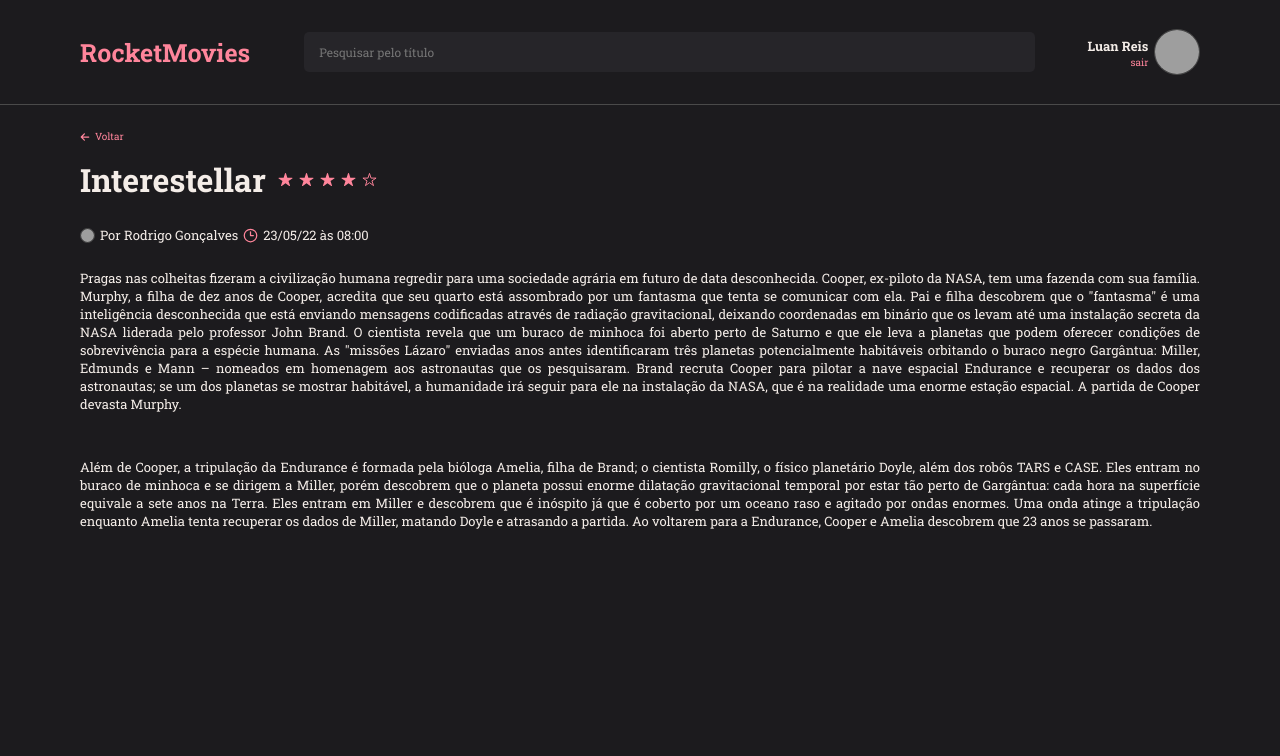
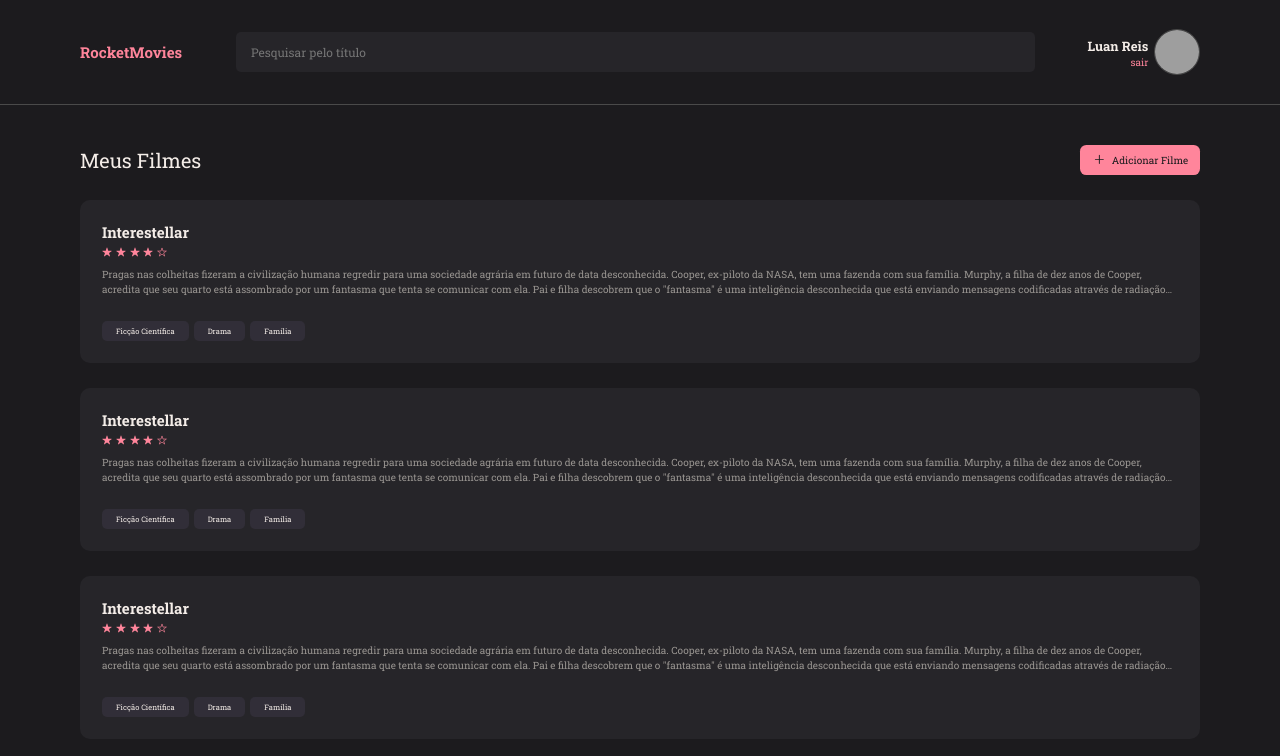
Before and after one commit to lreiss7/rocket_movies, a React (Vite) app: page / in a window 1280 px wide. Shown: the top 756 px of the page. Built offline with nearby package versions, Linux system fonts and the light colour scheme; grey boxes are pictures that could not be loaded.

Commit message:
home page finished

```diff
--- a/src/components/Button/index.jsx
+++ b/src/components/Button/index.jsx
@@ -1,14 +1,17 @@
-import PropTypes from 'prop-types';
-import { Container } from './styles';
+import PropTypes from "prop-types";
+import { Container } from "./styles";
 
-export function Button({ title, loading = false, ...rest }) {
+export function Button({ title, loading = false, children, ...rest }) {
   return (
-    <Container
-      type="button"
-      disabled={loading}
-      {...rest}
-    >
-      { loading ? 'Carregando...' : title }
+    <Container type="button" disabled={loading} {...rest}>
+      {loading ? (
+        "Carregando..."
+      ) : (
+        <>
+          {children && <span>{children}</span>} {/* Renderiza o ícone */}
+          {title}
+        </>
+      )}
     </Container>
   );
 }
--- a/src/components/Button/styles.js
+++ b/src/components/Button/styles.js
@@ -1,18 +1,32 @@
 import styled from "styled-components";
 
 export const Container = styled.button`
+  display: flex;
+  align-items: center;
+  justify-content: center;
+
   width: 100%;
+  height: 56px;
+
   background-color: ${({ theme }) => theme.COLORS.ROSE};
   color: ${({ theme }) => theme.COLORS.BLACK};
+  border: 0;
+  border-radius: 6.3px;
+  font-weight: 400;
+  cursor: pointer;
 
-  height: 56px;
-  border: 0;
-  padding: 0 16px;
-  margin-top: 16px;
-  border-radius: 10px;
-  font-weight: 400;
+  span {
+    display: flex;
+    align-items: center;
+  }
 
   &:disabled {
     opacity: 0.5;
+    cursor: not-allowed;
+  }
+
+  &:hover {
+    background-color: ${({ theme }) => theme.COLORS.ROSE_100};
+    transition: transform 0.2s, background-color 0.2s, color 0.2s;
   }
 `;
--- a/src/components/Header/styles.js
+++ b/src/components/Header/styles.js
@@ -35,7 +35,7 @@
 
 
   >h1 {
-    font-size: 2.5rem;
+    font-size: 1.5rem;
     font-weight: 700;
     color: ${({ theme }) => theme.COLORS.ROSE};
     margin-right: 1.4rem;
--- a/src/components/Tag/index.jsx
+++ b/src/components/Tag/index.jsx
@@ -1,9 +1,9 @@
 import PropTypes from 'prop-types';
 import { Container } from './styles';
 
-export function Tag( { title }) {
+export function Tag( { title, ...rest }) {
   return (
-    <Container>
+    <Container {...rest}>
       {title}
     </Container>
   );
--- a/src/components/Tag/styles.js
+++ b/src/components/Tag/styles.js
@@ -1,10 +1,10 @@
 import styled from 'styled-components';
 
 export const Container = styled.span`
-  font-size: 1.2rem;
+  font-size: 0.75rem;
   padding: .5rem 1.4rem;
   border-radius: .5rem;
-  margin-right: .6rem;
+  margin-right: .5rem;
   color: ${({ theme }) => theme.COLORS.WHITE};
   background-color: ${({ theme }) => theme.COLORS.BACKGROUND_800};
 `;
--- a/src/main.jsx
+++ b/src/main.jsx
@@ -1,16 +1,16 @@
-import React from 'react';
-import ReactDOM from 'react-dom/client';
-import { ThemeProvider } from 'styled-components';
-import GlobalStyles from './styles/global';
-import theme from './styles/theme';
+import React from "react";
+import ReactDOM from "react-dom/client";
+import { ThemeProvider } from "styled-components";
+import GlobalStyles from "./styles/global";
+import theme from "./styles/theme";
 
-import { Details } from './pages/Datails';
+import { Home } from "./pages/Home";
 
-ReactDOM.createRoot(document.getElementById('root')).render(
+ReactDOM.createRoot(document.getElementById("root")).render(
   <React.StrictMode>
     <ThemeProvider theme={theme}>
       <GlobalStyles />
-      <Details />
+      <Home />
     </ThemeProvider>
-  </React.StrictMode>,
+  </React.StrictMode>
 );
--- a/src/pages/Home/index.jsx
+++ b/src/pages/Home/index.jsx
@@ -1 +1,124 @@
-import { Container, Brand, Menu, Search, Content, NewNota} from './styles';
+import { GoPlus } from "react-icons/go";
+
+import { Container, Content } from "./styles";
+import { Header } from "../../components/Header";
+import { Button } from "../../components/Button";
+import { Note } from "../../components/Note";
+
+export function Home() {
+  return (
+    <Container>
+      <Header />
+
+      <Content>
+        <header>
+          <h1>Meus Filmes</h1>
+          <Button title="Adicionar Filme">
+            <GoPlus size={15} />
+          </Button>
+        </header>
+        <main>
+          <Note data={{
+            title: 'Interestellar',
+
+            description:  `Pragas nas colheitas fizeram a civilização humana regredir para uma sociedade agrária em futuro de
+            data desconhecida. Cooper, ex-piloto da NASA, tem uma fazenda com sua família. Murphy, a filha de dez
+            anos de Cooper, acredita que seu quarto está assombrado por um fantasma que tenta se comunicar com ela.
+            Pai e filha descobrem que o "fantasma" é uma inteligência desconhecida que está enviando mensagens
+            codificadas através de radiação gravitacional, deixando coordenadas em binário que os levam até uma
+            instalação secreta da NASA liderada pelo professor John Brand. O cientista revela que um buraco de minhoca
+            foi aberto perto de Saturno e que ele leva a planetas que podem oferecer condições de sobrevivência
+            para a espécie humana. As "missões Lázaro" enviadas anos antes identificaram três planetas potencialmente
+            habitáveis orbitando o buraco negro Gargântua: Miller, Edmunds e Mann – nomeados em homenagem aos
+            astronautas que os pesquisaram. Brand recruta Cooper para pilotar a nave espacial Endurance e recuperar
+            os dados dos astronautas; se um dos planetas se mostrar habitável, a humanidade irá seguir para ele na
+            instalação da NASA, que é na realidade uma enorme estação espacial. A partida de Cooper devasta Murphy.
+
+            Além de Cooper, a tripulação da Endurance é formada pela bióloga Amelia, filha de Brand; o cientista
+            Romilly, o físico planetário Doyle, além dos robôs TARS e CASE. Eles entram no buraco de minhoca e se
+            dirigem a Miller, porém descobrem que o planeta possui enorme dilatação gravitacional temporal por estar
+            tão perto de Gargântua: cada hora na superfície equivale a sete anos na Terra. Eles entram em Miller e
+            descobrem que é inóspito já que é coberto por um oceano raso e agitado por ondas enormes. Uma onda atinge
+            a tripulação enquanto Amelia tenta recuperar os dados de Miller, matando Doyle e atrasando a partida.
+            Ao voltarem para a Endurance, Cooper e Amelia descobrem que 23 anos se passaram.`,
+
+            rating: 4,
+
+            tags:[
+              {id: '1', name:'Ficção Científica'},
+              {id: '2', name:'Drama'},
+              {id: '3', name:'Família'},
+            ]
+          }}>
+          </Note>
+          <Note data={{
+            title: 'Interestellar',
+
+            description:  `Pragas nas colheitas fizeram a civilização humana regredir para uma sociedade agrária em futuro de
+            data desconhecida. Cooper, ex-piloto da NASA, tem uma fazenda com sua família. Murphy, a filha de dez
+            anos de Cooper, acredita que seu quarto está assombrado por um fantasma que tenta se comunicar com ela.
+            Pai e filha descobrem que o "fantasma" é uma inteligência desconhecida que está enviando mensagens
+            codificadas através de radiação gravitacional, deixando coordenadas em binário que os levam até uma
+            instalação secreta da NASA liderada pelo professor John Brand. O cientista revela que um buraco de minhoca
+            foi aberto perto de Saturno e que ele leva a planetas que podem oferecer condições de sobrevivência
+            para a espécie humana. As "missões Lázaro" enviadas anos antes identificaram três planetas potencialmente
+            habitáveis orbitando o buraco negro Gargântua: Miller, Edmunds e Mann – nomeados em homenagem aos
+            astronautas que os pesquisaram. Brand recruta Cooper para pilotar a nave espacial Endurance e recuperar
+            os dados dos astronautas; se um dos planetas se mostrar habitável, a humanidade irá seguir para ele na
+            instalação da NASA, que é na realidade uma enorme estação espacial. A partida de Cooper devasta Murphy.
+
+            Além de Cooper, a tripulação da Endurance é formada pela bióloga Amelia, filha de Brand; o cientista
+            Romilly, o físico planetário Doyle, além dos robôs TARS e CASE. Eles entram no buraco de minhoca e se
+            dirigem a Miller, porém descobrem que o planeta possui enorme dilatação gravitacional temporal por estar
+            tão perto de Gargântua: cada hora na superfície equivale a sete anos na Terra. Eles entram em Miller e
+            descobrem que é inóspito já que é coberto por um oceano raso e agitado por ondas enormes. Uma onda atinge
+            a tripulação enquanto Amelia tenta recuperar os dados de Miller, matando Doyle e atrasando a partida.
+            Ao voltarem para a Endurance, Cooper e Amelia descobrem que 23 anos se passaram.`,
+
+            rating: 4,
+
+            tags:[
+              {id: '1', name:'Ficção Científica'},
+              {id: '2', name:'Drama'},
+              {id: '3', name:'Família'},
+            ]
+          }}>
+          </Note>
+          <Note data={{
+            title: 'Interestellar',
+
+            description:  `Pragas nas colheitas fizeram a civilização humana regredir para uma sociedade agrária em futuro de
+            data desconhecida. Cooper, ex-piloto da NASA, tem uma fazenda com sua família. Murphy, a filha de dez
+            anos de Cooper, acredita que seu quarto está assombrado por um fantasma que tenta se comunicar com ela.
+            Pai e filha descobrem que o "fantasma" é uma inteligência desconhecida que está enviando mensagens
+            codificadas através de radiação gravitacional, deixando coordenadas em binário que os levam até uma
+            instalação secreta da NASA liderada pelo professor John Brand. O cientista revela que um buraco de minhoca
+            foi aberto perto de Saturno e que ele leva a planetas que podem oferecer condições de sobrevivência
+            para a espécie humana. As "missões Lázaro" enviadas anos antes identificaram três planetas potencialmente
+            habitáveis orbitando o buraco negro Gargântua: Miller, Edmunds e Mann – nomeados em homenagem aos
+            astronautas que os pesquisaram. Brand recruta Cooper para pilotar a nave espacial Endurance e recuperar
+            os dados dos astronautas; se um dos planetas se mostrar habitável, a humanidade irá seguir para ele na
+            instalação da NASA, que é na realidade uma enorme estação espacial. A partida de Cooper devasta Murphy.
+
+            Além de Cooper, a tripulação da Endurance é formada pela bióloga Amelia, filha de Brand; o cientista
+            Romilly, o físico planetário Doyle, além dos robôs TARS e CASE. Eles entram no buraco de minhoca e se
+            dirigem a Miller, porém descobrem que o planeta possui enorme dilatação gravitacional temporal por estar
+            tão perto de Gargântua: cada hora na superfície equivale a sete anos na Terra. Eles entram em Miller e
+            descobrem que é inóspito já que é coberto por um oceano raso e agitado por ondas enormes. Uma onda atinge
+            a tripulação enquanto Amelia tenta recuperar os dados de Miller, matando Doyle e atrasando a partida.
+            Ao voltarem para a Endurance, Cooper e Amelia descobrem que 23 anos se passaram.`,
+
+            rating: 4,
+
+            tags:[
+              {id: '1', name:'Ficção Científica'},
+              {id: '2', name:'Drama'},
+              {id: '3', name:'Família'},
+            ]
+          }}>
+          </Note>
+        </main>
+      </Content>
+    </Container>
+  );
+}
--- a/src/pages/Home/styles.js
+++ b/src/pages/Home/styles.js
@@ -0,0 +1,53 @@
+import styled from 'styled-components';
+
+export const Container = styled.div`
+  width: 100%;
+  height: 100vh;
+
+  display: grid;
+  grid-template-rows: 105px auto;
+  grid-template-areas:
+    "header"
+    "content";
+`;
+
+export const Content = styled.div`
+  grid-area: content;
+  padding: 4rem 8rem;;
+
+  > header {
+    display: flex;
+    align-items: center;
+    justify-content: space-between;
+
+    > h1 {
+      font-size: 2rem;
+      font-style: normal;
+      font-weight: 400;
+    }
+
+    > button {
+      display: flex;
+      align-items: center;
+      justify-content: center;
+      gap: 0.5rem;
+      padding: 1rem 2rem;
+
+      max-width: 12rem; /* Tamanho máximo do botão */
+      height: 3rem; /* Tamanho máximo do botão*/
+      white-space: nowrap; /* Impede quebra de linha */
+      overflow: hidden; /* Oculta o excesso de texto */
+
+      font-size: 1rem;
+      font-feature-settings: 'liga' off;
+      line-height: normal;
+
+      svg {
+        vertical-align: middle;
+        margin-top: -1px; /* Ajuste fino, se necessário */
+      }
+
+    }
+
+  }
+`;
--- a/src/styles/theme.js
+++ b/src/styles/theme.js
@@ -6,9 +6,9 @@
 
     BACKGROUND_500: "#262529",
 
-
     WHITE: "#F4EDE8",
     ROSE: "#FF859B",
+    ROSE_100: "#FC8DA1",
 
     GRAY_100: "#CAC4CF",
     GRAY_300: "#999591",
```
